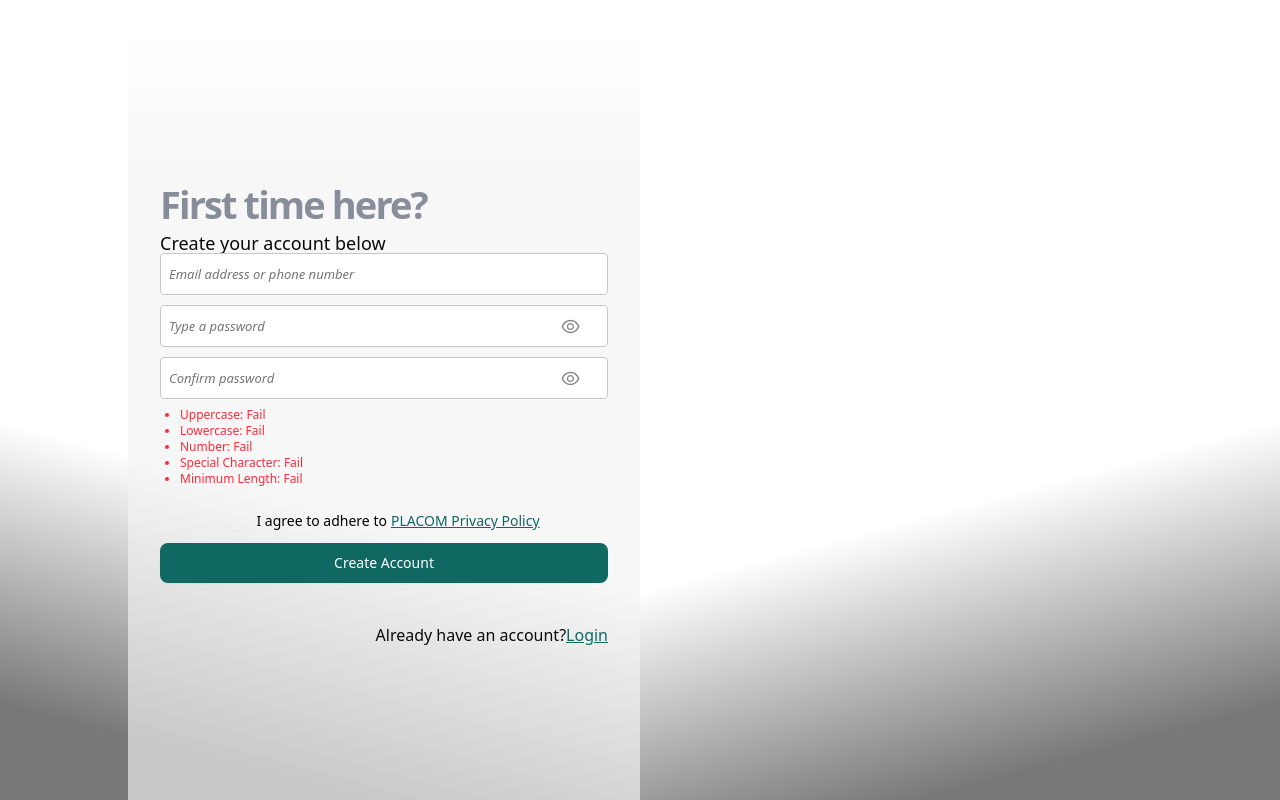
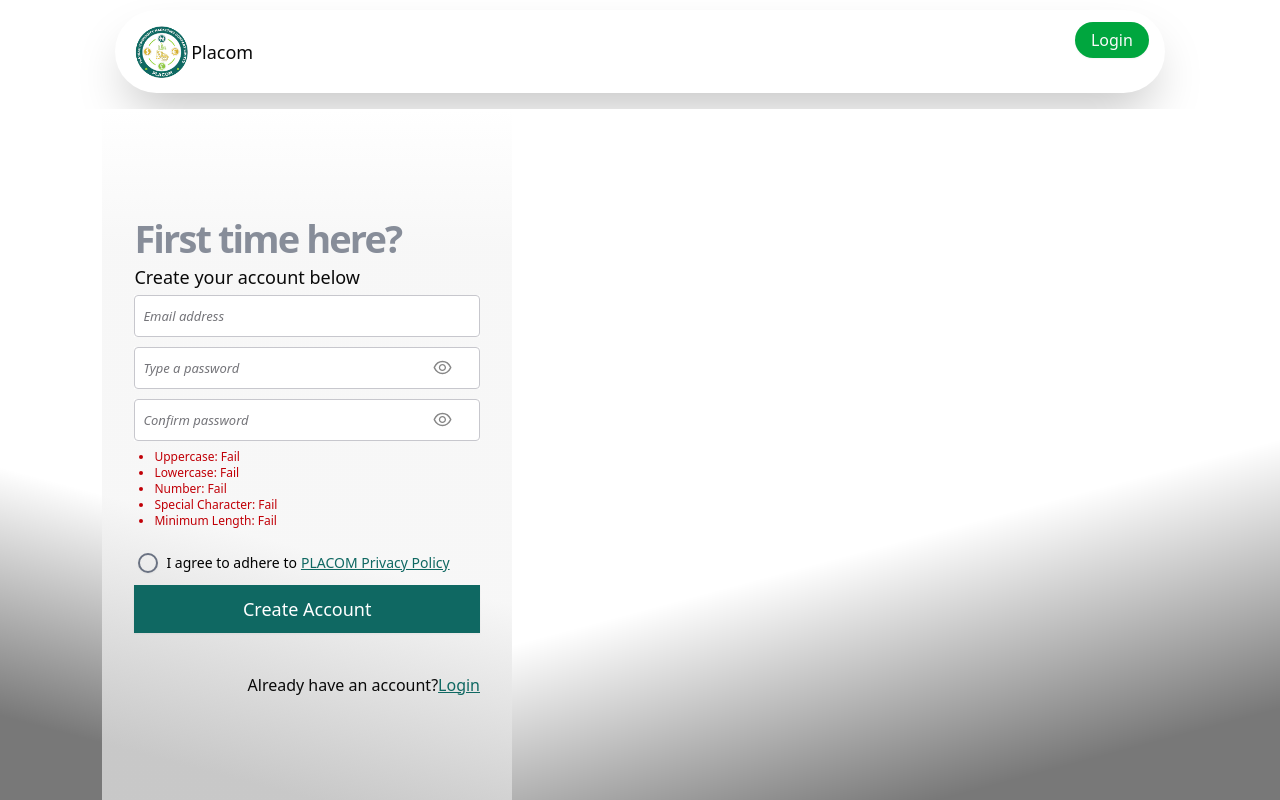
Before and after one commit to Uzorvicky/Placom_FE, a Next.js app: page /auth/register in a window 1280 px wide. Built offline with nearby package versions, Linux system fonts and the light colour scheme; no server answers; what reduxjs-toolkit-persist would draw is missing.

Commit message:
updates on Register user

```diff
--- a/next.config.ts
+++ b/next.config.ts
@@ -10,6 +10,18 @@ const nextConfig: NextConfig = {
     // your project has ESLint errors.
     ignoreDuringBuilds: true,
   },
+    reactStrictMode: true,
+    images: {
+      remotePatterns: [
+        {
+          protocol: "https",
+          hostname: "res.cloudinary.com",
+          port: "",
+          pathname: "/**",
+        },
+        { protocol: "https", hostname: "dummyimage.com" },
+      ],
+    },
 };
 
 export default nextConfig;
--- a/src/app/auth/login/loginStyle.tsx
+++ b/src/app/auth/login/loginStyle.tsx
@@ -81,7 +81,7 @@ export const LoginForm = styled.div<LoginFormProps>`
 `;
 
 export const ImageWrapper = styled.form`
-  width: 50%;
+  width: 75%;
   height: 100%;
   display: flex;
   background: #fff;
@@ -181,9 +181,9 @@ export const ButtonWrapper = styled.div`
 `;
 
 export const Absolute = styled.div<CommonProps>`
-  width: 86%;
+  width: 50%;
   color: #fff;
-  right: 2rem;
+  right: 3rem;
   z-index: 9;
   bottom: 2rem;
   text-align: right;
@@ -199,6 +199,7 @@ export const Absolute = styled.div<CommonProps>`
 export const StyledImage = styled(Image)<ImageProps>`
   object-fit: contain;
   object-position: center;
+
   animation: ${slideInFromBottom} 0.5s ease-out;
 
   @media screen and (max-width: 800px) {
--- a/src/app/auth/register/page.tsx
+++ b/src/app/auth/register/page.tsx
@@ -265,7 +265,7 @@ const SignUp: React.FC = () => {
                 <LoaderLine></LoaderLine>
               </Loader>
             </div>
-            <div className="w-full flex flex-col space-y-1">
+            <div className="w-full flex flex-col space-y-1 mb-2">
               <H1>{"First time here?"}</H1>
               <H3>{"Create your account below"}</H3>
             </div>
@@ -276,10 +276,11 @@ const SignUp: React.FC = () => {
                 error={emailError}
                 type="text"
                 value={email}
-                placeholder={"Email address or phone number"}
+                placeholder={"Email address"}
                 onChange={(e: React.ChangeEvent<HTMLInputElement>) => setEmail(e.target.value)}
               />
             )}
+
             {invitedUserEmail && (
               <Input
                 name="email"
@@ -322,18 +323,18 @@ const SignUp: React.FC = () => {
               password={password}
             />
 
-            <div className="flex flex-row gap-2  mt-5  !items-start !justify-start p-1">
+            <div className="flex flex-row gap-2  mt-5  !items-start !justify-start p-1 w-full">
                 <Checkbox
                 checked={adhere}
                 defaultChecked={adhere}
-                className="data-[state=checked]:border-green-900 border-1.5 data-[state=checked]:bg-teal-800 data-[state=checked]:text-white dark:data-[state=checked]:border-green-700 dark:data-[state=checked]:bg-teal-700"
+                className="data-[state=checked]:border-green-900 border-2 data-[state=checked]:bg-teal-800 data-[state=checked]:text-white dark:data-[state=checked]:border-green-700 dark:data-[state=checked]:bg-teal-700"
                 onClick={() =>  setAdhere(!adhere)}
                 onCheckedChange={(checked) => {
                   return checked
                 }
                 }
                  />
-              <div className="font-Work col-span-2 flex items-start justify-start">
+              <div className="-font-work-sans col-span-2 flex items-start justify-start">
                 <p className="text-[#000] text-sm">
                   I agree to adhere to
                 </p>
@@ -351,7 +352,7 @@ const SignUp: React.FC = () => {
               <Button
                 variant={'primary'}
                 size={'lg'}
-                className="w-full bg-[#0F6862]"
+                className="w-full bg-[#0F6862] rounded-none !py-6 px-4 text-lg"
                 onClick={() => handleSubmit()}
               >{isPending ? "Creating your account..." : btnName}</Button>
               <div className="mt-10 flex items-end justify-end ">
@@ -362,10 +363,10 @@ const SignUp: React.FC = () => {
 
           </form>
         </SignUpForm>
-        <ImageWrapper>
+        <ImageWrapper >
           <div className="overlay"></div>
-          <StyledImage alt="#" src={"/assets/Image.png"} fill />
-          <Absolute>
+          <StyledImage className="" alt="#" src={"/assets/Image.png"} fill />
+          <Absolute className="overflow-hidden pr-42">
             <div>Did you know?</div>
             <div>
               Farmers will have to grow 70 percent more food than what is
--- a/src/app/layout.tsx
+++ b/src/app/layout.tsx
@@ -1,5 +1,5 @@
 import type { Metadata } from "next";
-import { Geist, Geist_Mono } from "next/font/google";
+import { Geist, Geist_Mono, Work_Sans } from "next/font/google";
 import "./globals.css";
 import StyledComponentsRegistry from '../lib/registry'
 import { ToastContainer } from "react-toastify";
@@ -16,6 +16,11 @@ const geistMono = Geist_Mono({
   subsets: ["latin"],
 });
 
+const workSans = Work_Sans({
+  variable: "--font-work-sans",
+  subsets: ["latin"],
+});
+
 export const metadata: Metadata = {
   title: "Create Next App",
   description: "Generated by create next app",
@@ -29,7 +34,7 @@ export default function RootLayout({
   return (
     <html lang="en">
       <body
-        className={`${geistSans.variable} ${geistMono.variable} antialiased`}
+        className={`${geistSans.variable} ${geistMono.variable} ${workSans.variable} antialiased`}
       >
         <Providers>
           <StyledComponentsRegistry>
--- a/src/components/ui/button.tsx
+++ b/src/components/ui/button.tsx
@@ -27,7 +27,7 @@ const buttonVariants = cva(
         default: "h-9 px-4 py-2 has-[>svg]:px-3",
         sm: "h-8 rounded-md gap-1.5 px-3 has-[>svg]:px-2.5",
         md: "h-9 rounded-md gap-1.5 px-4 has-[>svg]:px-2.8",
-        lg: "h-10 rounded-md px-8 has-[>svg]:px-4",
+        lg: "h-10 rounded-md px-8 has-[>svg]:px-5",
         icon: "size-9",
       },
     },
--- /dev/null
+++ b/src/shared/ImageLoader/index.tsx
@@ -0,0 +1,43 @@
+import Image, { ImageProps } from 'next/image';
+import React, { useState } from 'react';
+
+interface ImageLoaderProps extends ImageProps {
+  fallbackSrc?: string;
+  styles?:object;
+  onLoad?: () => void;
+}
+
+const ImageLoader: React.FC<ImageLoaderProps> = ({
+  src,
+  styles,
+  fallbackSrc = 'https://dummyimage.com/220x220/cccccc/fff.jpg&text=IMAGE_NOT_FOUND', // Default fallback image
+  alt,
+  onLoad,
+  ...props
+}) => {
+  const [imgSrc, setImgSrc] = useState(src);
+  const [isLoading, setIsLoading] = useState(true);
+  const handleError = () => setImgSrc(fallbackSrc);
+
+
+  const handleOnLoad = () => {
+    setIsLoading(false);
+    if (onLoad) {
+      onLoad();
+    }
+  };
+
+  return (
+    <Image
+      {...props}
+      src={imgSrc}
+      alt={alt}
+      onLoad={handleOnLoad}
+      style={{ opacity: isLoading ? 0.5 : 1, transition: 'opacity 0.3s ease', objectFit:'cover', ...styles }}
+      sizes="(max-width: 640px) 100vw, (max-width: 768px) 50vw, (max-width: 1024px) 33vw, 25vw"
+      onError={handleError} // Set fallback image on error
+    />
+  );
+};
+
+export default ImageLoader;
--- a/src/shared/Input/index.tsx
+++ b/src/shared/Input/index.tsx
@@ -159,7 +159,7 @@ const Input = ({
         </div>
 
         {(name === "password" || name === "confirmPassword") && (
-          <AbsoluteIcon eye>
+          <AbsoluteIcon eye={"true"}>
             {view ? (
               <AiOutlineEye onClick={handleView} color="#878787" />
             ) : (
--- a/src/shared/Input/inputStyles.tsx
+++ b/src/shared/Input/inputStyles.tsx
@@ -6,7 +6,7 @@ interface InputContainerProps {
 }
 
 interface AbsoluteIconProps {
-  eye?: boolean;
+  eye?: boolean | string;
   search?: boolean;
 }
 
--- a/src/shared/passwordChecker/index.tsx
+++ b/src/shared/passwordChecker/index.tsx
@@ -17,7 +17,25 @@ const PasswordStrengthChecker: React.FC<PasswordStrengthCheckerProps> = ({
   password,
   checkStatus
 }) => {
+
   const checkPasswordStrength = (): PasswordStrengthResult => {
+
+    if (password.trim() === '') {
+       if (checkStatus) {
+      checkStatus(false);
+    }
+
+      return {
+        uppercase: false,
+        lowercase: false,
+        number: false,
+        specialChar: false,
+        lengthValid: false,
+      };
+
+    }
+
+
     const hasUppercase = /[A-Z]/.test(password);
     const hasLowercase = /[a-z]/.test(password);
     const hasNumber = /\d/.test(password);
@@ -27,10 +45,10 @@ const PasswordStrengthChecker: React.FC<PasswordStrengthCheckerProps> = ({
     if (checkStatus) {
       checkStatus(
         hasLowercase &&
-          hasNumber &&
-          hasUppercase &&
-          hasSpecialChar &&
-          isLengthValid
+        hasNumber &&
+        hasUppercase &&
+        hasSpecialChar &&
+        isLengthValid
       );
     }
 
@@ -50,35 +68,35 @@ const PasswordStrengthChecker: React.FC<PasswordStrengthCheckerProps> = ({
       <ul className="list-disc text-xs">
         <li
           className={
-            passwordStrength.uppercase ? "text-green-500" : "text-red-500"
+            passwordStrength.uppercase ? "text-green-700" : "text-red-700"
           }
         >
           Uppercase: {passwordStrength.uppercase ? "Pass" : "Fail"}
         </li>
         <li
           className={
-            passwordStrength.lowercase ? "text-green-500" : "text-red-500"
+            passwordStrength.lowercase ? "text-green-700" : "text-red-700"
           }
         >
           Lowercase: {passwordStrength.lowercase ? "Pass" : "Fail"}
         </li>
         <li
           className={
-            passwordStrength.number ? "text-green-500" : "text-red-500"
+            passwordStrength.number ? "text-green-700" : "text-red-700"
           }
         >
           Number: {passwordStrength.number ? "Pass" : "Fail"}
         </li>
         <li
           className={
-            passwordStrength.specialChar ? "text-green-500" : "text-red-500"
+            passwordStrength.specialChar ? "text-green-700" : "text-red-700"
           }
         >
           Special Character: {passwordStrength.specialChar ? "Pass" : "Fail"}
         </li>
         <li
           className={
-            passwordStrength.lengthValid ? "text-green-500" : "text-red-500"
+            passwordStrength.lengthValid ? "text-green-700" : "text-red-700"
           }
         >
           Minimum Length: {passwordStrength.lengthValid ? "Pass" : "Fail"}
--- a/src/shared/registerHeader/index.tsx
+++ b/src/shared/registerHeader/index.tsx
@@ -1,5 +1,40 @@
 "use client";
+import {lazy, Suspense} from 'react'
+import { Loader2Icon } from "lucide-react"
+import { Button } from "@/components/ui/button";
+import Link from "next/link";
+const ImageLoader = lazy(() => import("@/shared/ImageLoader"))
+export default function Header () {
+    return (<div className="py-3 px-4 w-[82%] flex flex-row justify-between border-gray-100 rounded-full shadow-2xl bg-slate mx-auto">
+        <div><Link href={"/"}><ImageContent /> </Link></div>
+        <div><Button color="primary" className="rounded-full p-4 bg-green-600 text-md">Login</Button></div>
+    </div>)
+}
 
-export default function Header () {
-    return (<div></div>)
-}
+const ImageContent = () => {
+    return (
+        <div className="min-h-[50px] relative">
+            <Suspense
+                fallback={
+                    <div className="absolute inset-0 flex items-center justify-center bg-transparent">
+                        <Loader2Icon className="animate-spin h-8 w-8" />
+                    </div>
+                }>
+                <div className="flex flex-row inset-0 justify-center items-center">
+                    <ImageLoader
+                        src="/assets/placom_logo.png"
+                        alt="Placom_Logo"
+                        width={60}
+                        height={60}
+                        sizes="(max-width: 640px) 100vw,
+                   (max-width: 1024px) 80vw,
+                   60vw"
+                        priority
+                        className="object-fit"
+                    />
+                    <span className='text-lg'>Placom</span>
+                </div>
+            </Suspense>
+        </div>
+    );
+};
```
Also changed, not shown: public/assets/placom_logo.png (added), public/assets/user.png (deleted).
